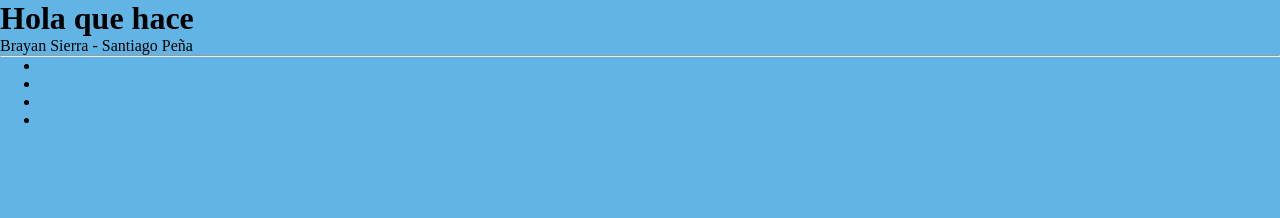
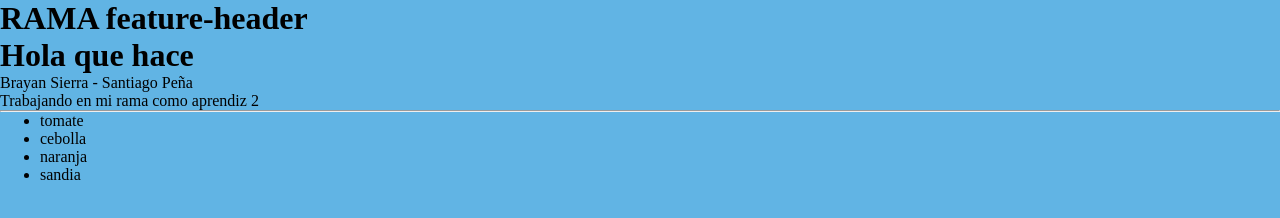
Before and after one commit to Santiago-PB/ProyectoequipoBS, a plain HTML site: page index.html in a window 1280 px wide. Drawn offline with Linux system fonts and the light colour scheme.

Commit message:
creacion el encabezado

```diff
--- a/index.html
+++ b/index.html
@@ -7,15 +7,16 @@
     <title>Document</title>
 </head>
 <body>
-
+    <h1>RAMA feature-header</h1>
     <h1>Hola que hace</h1>
     <p>Brayan Sierra - Santiago Peña</p>
+    <p>Trabajando en mi rama como aprendiz 2</p>
     <hr>
     <ul>
-        <li></li>
-        <li></li>
-        <li></li>
-        <li></li>
+        <li>tomate</li>
+        <li>cebolla</li>
+        <li>naranja</li>
+        <li>sandia</li>
     </ul>
     <script href="script.js"></script>
 </body>
```
